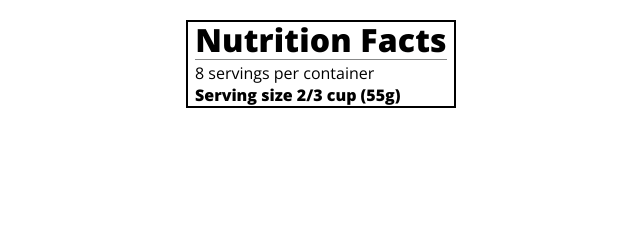
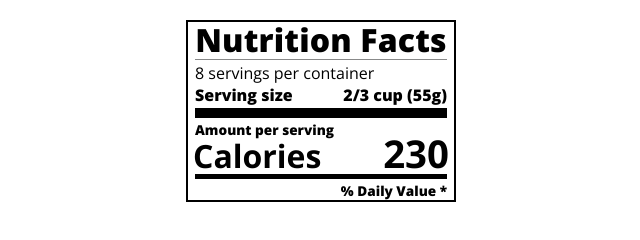
Before and after one commit to brooks-t/nutrition-label-fcc, a plain HTML site: page index.html in a window 1280 px wide. Shown: the whole page, without its empty margins (319-959 px from the left). Drawn offline with nearby package versions, Linux system fonts and the light colour scheme.

Commit message:
added more text and dividers to label. added styling

```diff
--- a/index.html
+++ b/index.html
@@ -10,10 +10,24 @@
 </head>
 <body>
     <div class="label">
-        <h1 class="bold">Nutrition Facts</h1>
-        <div class="divider"></div>
-        <p>8 servings per container</p>
-        <p class="bold">Serving size 2/3 cup (55g)</p>
+        <header>
+            <h1 class="bold">Nutrition Facts</h1>
+            <div class="divider"></div>
+            <p>8 servings per container</p>
+            <p class="bold">Serving size <span>2/3 cup (55g)</span></p>
+        </header>
+        <div class="divider large"></div>
+        <div class="calories-info">
+            <div class="left-container">
+                <h2 class="bold small-text">Amount per serving</h2>
+                <p>Calories</p>
+            </div>
+            <span>230</span>
+        </div>
+        <div class="divider medium"></div>
+        <div class="daily-value small-text">
+            <p class="bold right">% Daily Value *</p>
+        </div>
     </div>
 </body>
 </html>
--- a/styles.css
+++ b/styles.css
@@ -16,7 +16,7 @@ body {
     margin: 20px auto;
     padding: 0 7px;
 }
-h1 {
+header h1 {
     text-align: center;
     margin: -4px 0;
     letter-spacing: 0.15px;
@@ -24,6 +24,8 @@ h1 {
 
 p {
     margin: 0;
+    display: flex;
+    justify-content: space-between;
 }
 
 .divider {
@@ -34,3 +36,46 @@ p {
 .bold {
     font-weight: 800;
 }
+
+.large {
+    height: 10px;
+}
+
+.large, .medium {
+    background-color: black;
+    border: 0;
+}
+
+.small-text {
+    font-size: 0.85rem;
+}
+
+.calories-info h2 {
+    margin: 0;
+}
+
+.calories-info {
+    display: flex;
+    justify-content: space-between;
+    align-items: flex-end;
+}
+
+.left-container p {
+    margin: -5px -2px;
+    font-size: 2em;
+    font-weight: 700;
+}
+
+.calories-info span {
+    font-size: 2.4em;
+    font-weight: 700;
+    margin: -7px -2px;
+}
+
+.medium {
+    height: 5px;
+}
+
+.right {
+    justify-content: flex-end;
+}
```
